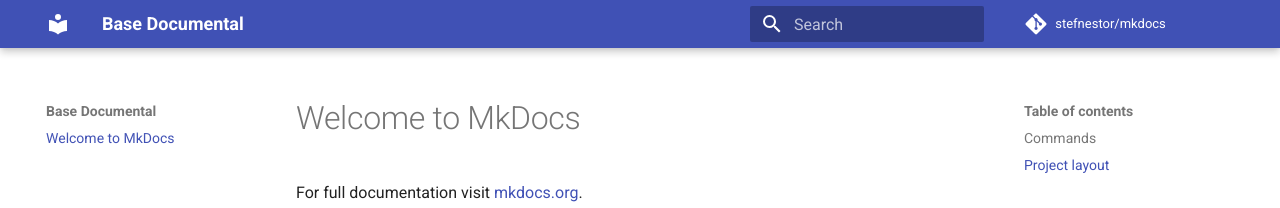
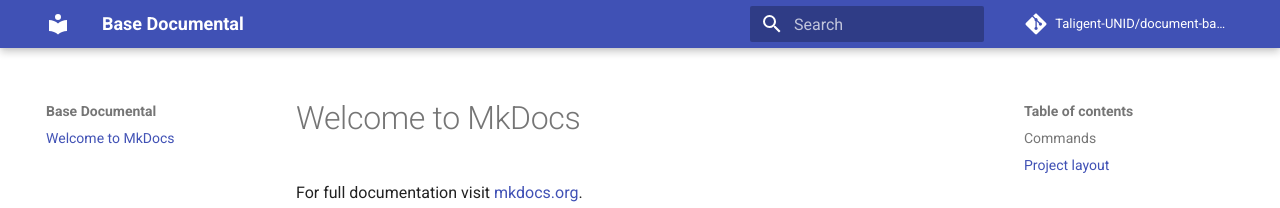
Before and after one commit to Taligent-UNID/document-base, an MkDocs documentation site: the page built from docs/index.md, in a window 1280 px wide. Shown: the top 208 px of the page. Built offline with MkDocs 1.6.1 and Material for MkDocs 9.7.7, drawn with Linux system fonts in a browser that asks for light colours; comment, search, counter and statistics services are not loaded.

Commit message:
changes push to PR

```diff
--- a/mkdocs.yml
+++ b/mkdocs.yml
@@ -1,8 +1,8 @@
 site_name: Base Documental
 docs_dir: docs/
 
-repo_name: 'stefnestor/mkdocs'
-repo_url: 'https://github.com/stefnestor/mkdocs'
+repo_name: 'Taligent-UNID/document-base'
+repo_url: 'https://github.com/Taligent-UNID/document-base'
 
 theme:
   name: material
```
Also changed, not shown: 1 other file.
